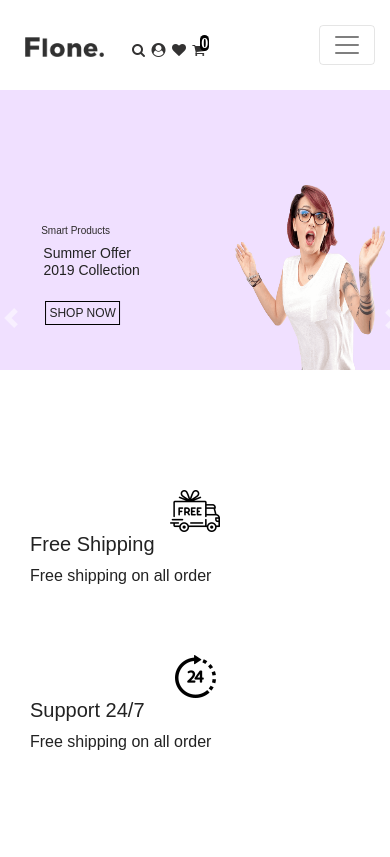
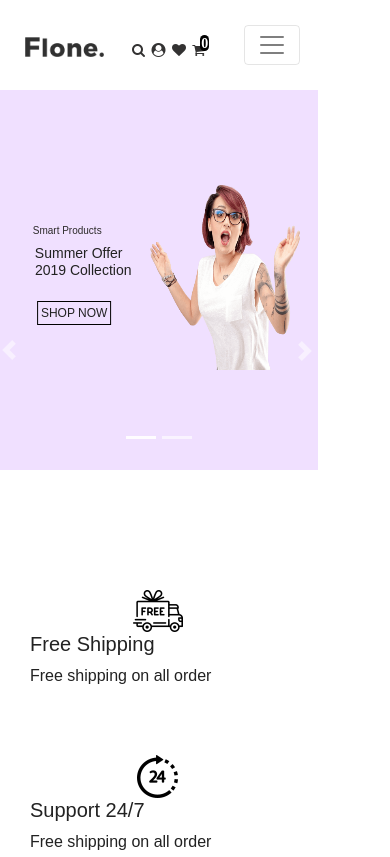
Before and after one commit to MoustaphaMANGANE01/Site-E-Commerce-ProjetBakeli, a plain HTML site: page index.html in a window 390 px wide. Shown: the top 857 px of the page. Drawn offline with Linux system fonts and the light colour scheme.

Commit message:
modifié :         css/style.css 	modifié :         index.html

```diff
--- a/css/style.css
+++ b/css/style.css
@@ -352,10 +352,10 @@ overflow-x: hidden;
         position: relative;
         float: right;
     }
-    .bg-color-slide{
+    /* .bg-color-slide{
         background-color: #f0e0ff;;
         height: 280px;
-    }
+    } */
     .carousel-caption{
         position: relative;
         float: left;
@@ -471,5 +471,23 @@ overflow-x: hidden;
         .tof-daily-deal{
             margin-bottom: -140px;
          }
+         .bg-color-slide{
+            background-color: #f0e0ff;;
+            height: 380px;
+            margin-bottom: 95px;
+            margin-right: -2px
+        }
+        .contenu-menu .menu{
+            background-color: #fff;
+            padding-top: 25px;
+            padding-bottom: 25px;
+            margin-left: -16px;
+            margin-right: -16px;
+        }
+        .container-general{
+            width: 315px;
+            margin-right: 120px;
+
+        }
 
  }
--- a/index.html
+++ b/index.html
@@ -10,7 +10,7 @@
     <title>Site E-commerce</title>
 </head>
 <body>
-    <div class="container-fluid">
+    <div class="container-fluid container-general">
 
       <section class="contenu-menu">
         <nav class="navbar navbar-expand-lg navbar-light menu">
```
